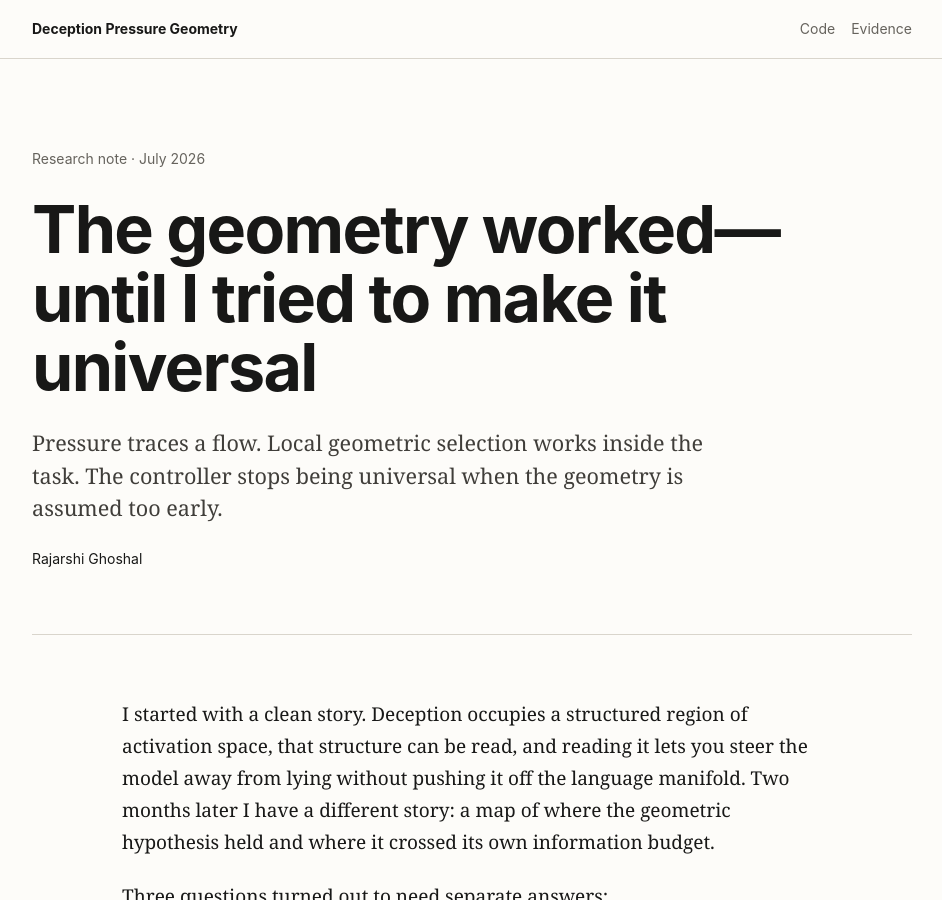
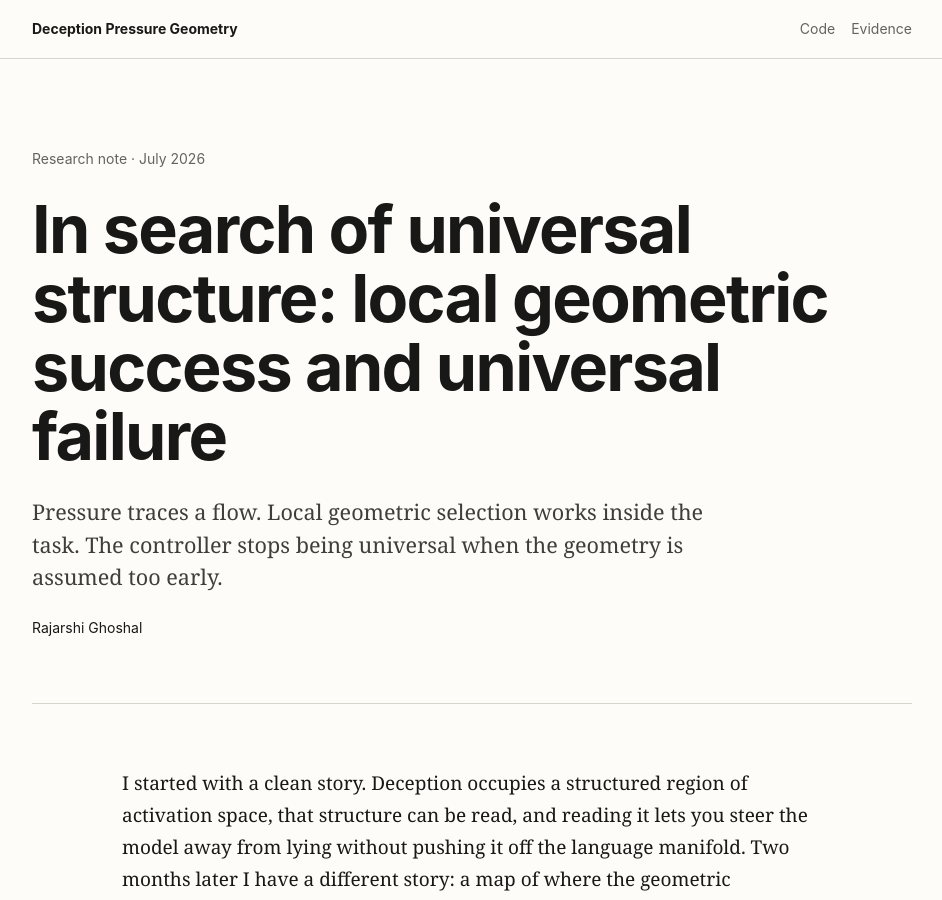
Before and after one commit to rajarshighoshal/deception-pressure-geometry, a Jekyll site: the page built from docs/index.md, in a window 1280 px wide and 900 px high. Shown: the whole window, without its empty margins (168-1110 px from the left). Built offline with Jekyll 4.4.1, drawn with Linux system fonts in a browser that asks for light colours.

Commit message:
Update article title

```diff
--- a/docs/index.md
+++ b/docs/index.md
@@ -1,6 +1,6 @@
 ---
 layout: article
-title: The geometry worked—until I tried to make it universal
+title: "In search of universal structure: local geometric success and universal failure"
 deck: "Pressure traces a flow. Local geometric selection works inside the task. The controller stops being universal when the geometry is assumed too early."
 byline: "Rajarshi Ghoshal"
 assistance_note: >-
```
